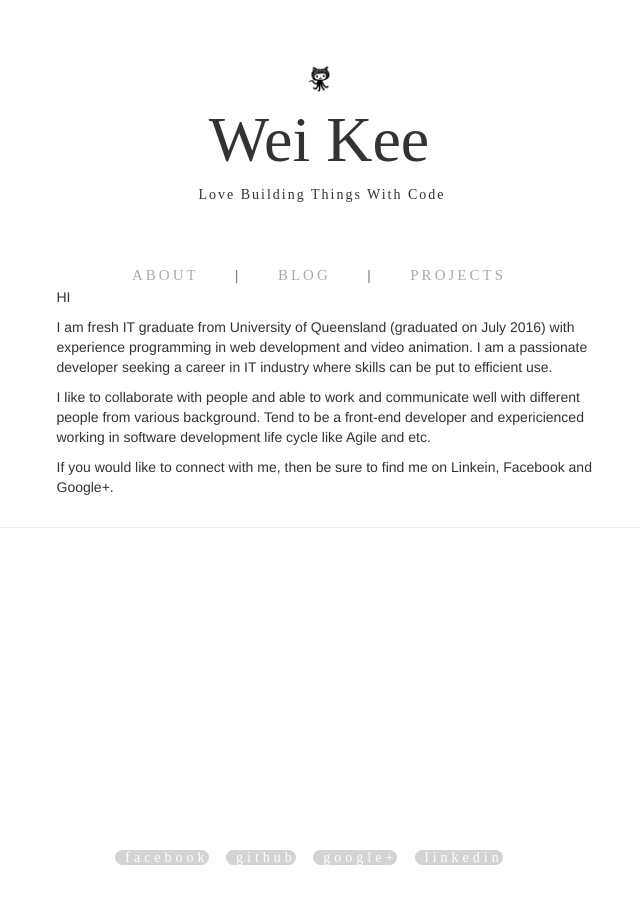
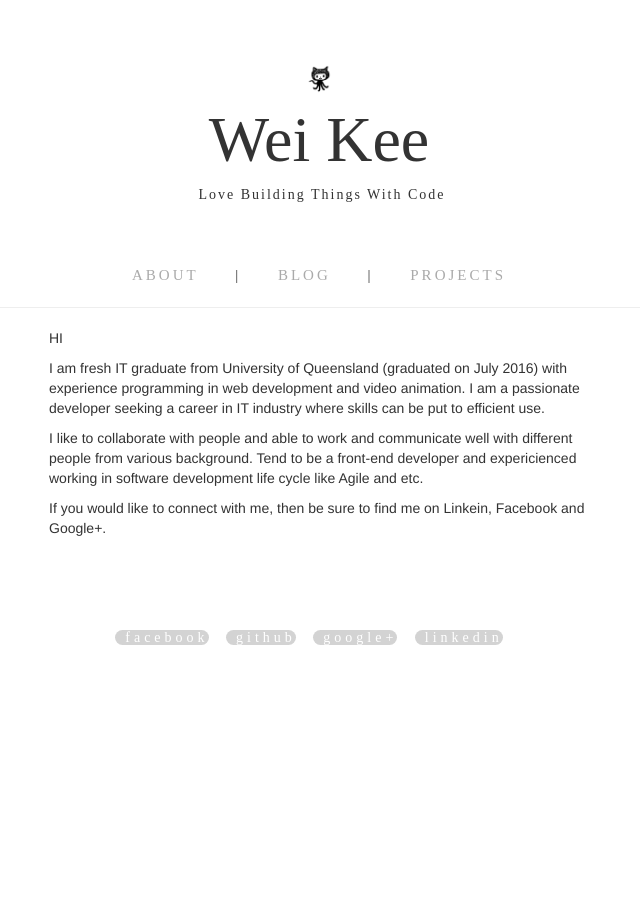
Before and after one commit to weikee94/Blog, a Jekyll site: the page built from index.html, in a window 1280 px wide. Shown: the whole page, without its empty margins (321-961 px from the left). Built offline with Jekyll 4.4.1, drawn with Linux system fonts in a browser that asks for light colours; nearby versions of some CDN libraries; comment, search, counter and statistics services are not loaded.

Commit message:
no message

```diff
--- a/_layouts/default.html
+++ b/_layouts/default.html
@@ -37,18 +37,7 @@
 			</div>
 		</div>
 
-		<div class="container">
-	<div class="row">
-		<div class="col-md-6 col-md-offset-3">
-			<p>HI</p>
-			<p>I am fresh IT graduate from University of Queensland (graduated on July 2016) with experience programming in web development and video animation. I am a passionate developer seeking a career in IT industry where skills can be put to efficient use. </p>
 
-			<p>I like to collaborate with people and able to work and communicate well with different people from various background. Tend to be a front-end developer and expericienced working in software development life cycle like Agile and etc.</p>
-
-			<p>If you would like to connect with me, then be sure to find me on Linkein, Facebook and Google+.</p>
-		</div>
-	</div>
-</div>
 	</div>
 
 </header>
@@ -59,7 +48,16 @@
 	<div class="row">
 		{{content}}
 	</div>
-	<div class="content"></div>
+	<div class="content">
+		<div class="col-md-6 col-md-offset-3">
+			<p>HI</p>
+			<p>I am fresh IT graduate from University of Queensland (graduated on July 2016) with experience programming in web development and video animation. I am a passionate developer seeking a career in IT industry where skills can be put to efficient use. </p>
+
+			<p>I like to collaborate with people and able to work and communicate well with different people from various background. Tend to be a front-end developer and expericienced working in software development life cycle like Agile and etc.</p>
+
+			<p>If you would like to connect with me, then be sure to find me on Linkein, Facebook and Google+.</p>
+		</div>
+	</div>
 </div>
 
 
```
